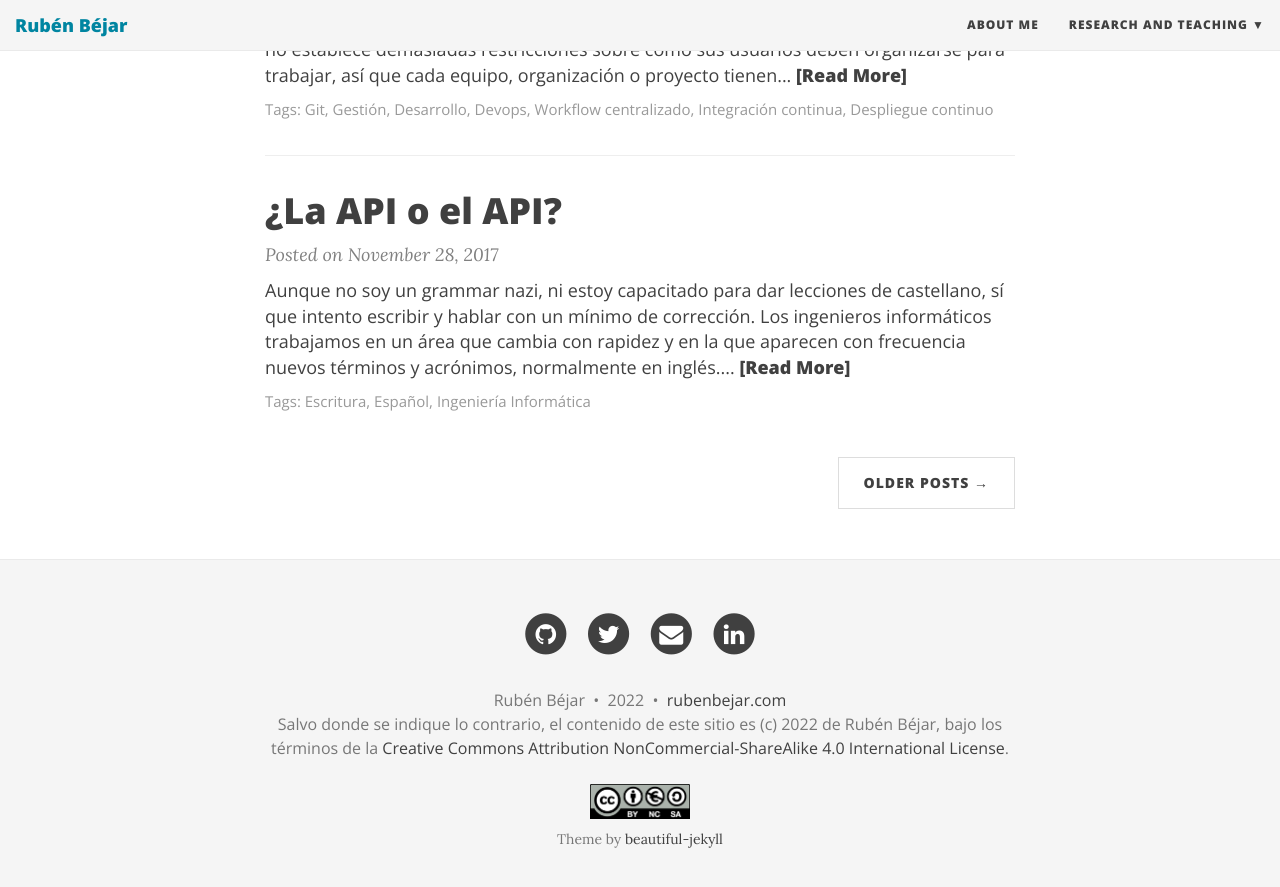
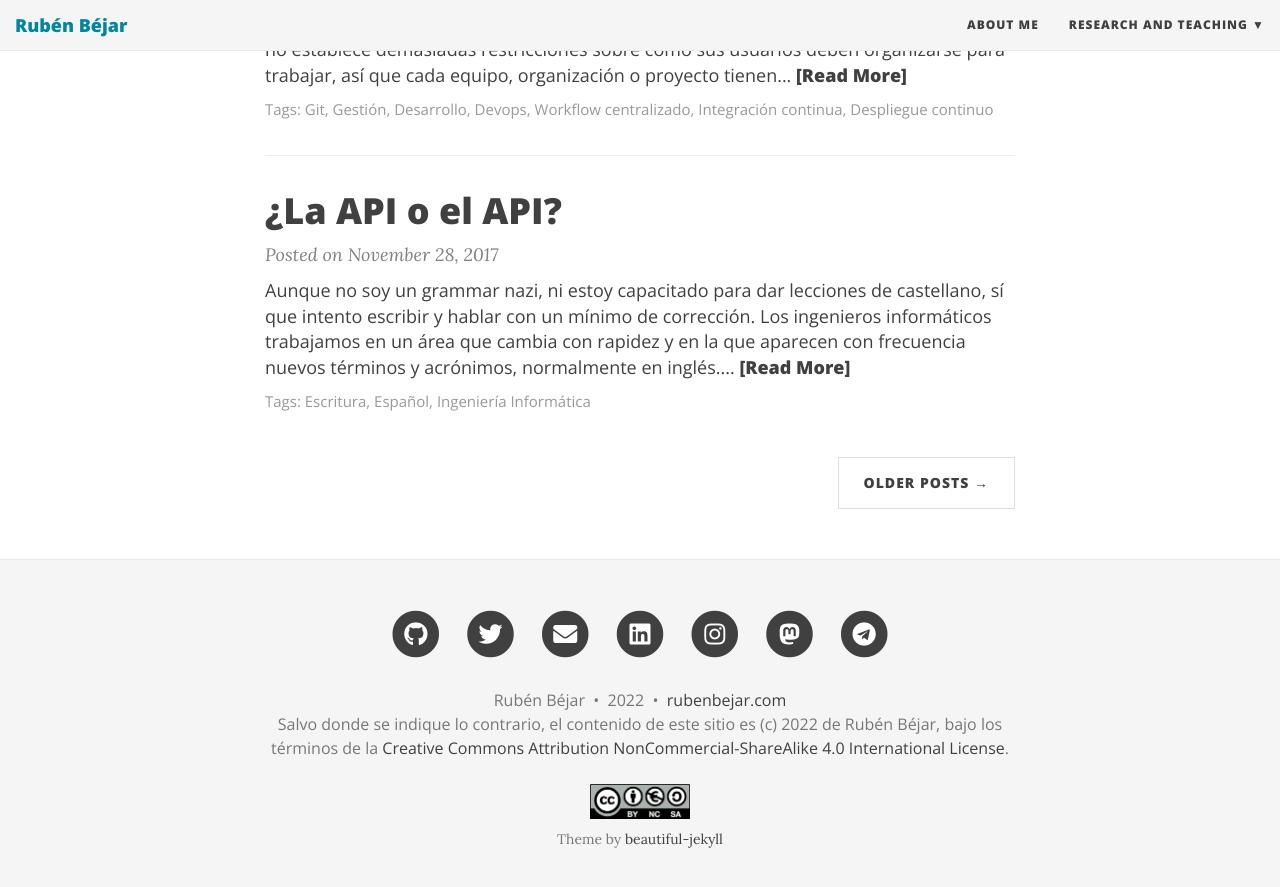
Before and after one commit to rbejar/rbejar.github.io, a Jekyll site: the page built from index.html, in a window 1280 px wide and 900 px high, scrolled down 1457 px. Shown: the top 887 px of the window. Built offline with Jekyll 4.4.1, drawn with Linux system fonts in a browser that asks for light colours; nearby versions of some CDN libraries; the list of posts is cut into pages by our own code.

```diff
--- a/Gemfile
+++ b/Gemfile
@@ -2,3 +2,4 @@ source 'https://rubygems.org'
 
 gem 'github-pages'
 gem 'jekyll-paginate'
+gem 'webrick'
--- a/_config.yml
+++ b/_config.yml
@@ -50,9 +50,11 @@ author:
   #xing: yourname
   #stackoverflow: yourlink  # eg. "3943160/daattali"
   #snapchat: yourname
-  #instagram: yourname
+  instagram: rubejar
   #youtube: yourlink   # eg. user/daattali or channel/daattali
   #spotify: yourname
+  mastodon: mastodon.social/@rubejar
+  telegram: rubejar
 
 # Select which links to show in the footer
 footer-links-active:
@@ -67,9 +69,11 @@ footer-links-active:
   xing: false
   stackoverflow: false
   snapchat: false
-  instagram: false
+  instagram: true
   youtube: false
   spotify: false
+  mastodon: true
+  telegram: true
 
 # Select which share links to show in posts
 share-links-active:
--- a/_includes/footer.html
+++ b/_includes/footer.html
@@ -8,7 +8,7 @@
             <a href="https://www.facebook.com/{{ site.author.facebook }}" title="Facebook">
               <span class="fa-stack fa-lg">
                 <i class="fa fa-circle fa-stack-2x"></i>
-                <i class="fa fa-facebook fa-stack-1x fa-inverse"></i>
+                <i class="fab fa-facebook fa-stack-1x fa-inverse"></i>
               </span>
             </a>
           </li>
@@ -18,7 +18,7 @@
             <a href="https://github.com/{{ site.author.github }}" title="GitHub">
               <span class="fa-stack fa-lg">
                 <i class="fa fa-circle fa-stack-2x"></i>
-                <i class="fa fa-github fa-stack-1x fa-inverse"></i>
+                <i class="fab fa-github fa-stack-1x fa-inverse"></i>
               </span>
             </a>
           </li>
@@ -28,7 +28,7 @@
             <a href="https://twitter.com/{{ site.author.twitter }}" title="Twitter">
               <span class="fa-stack fa-lg">
                 <i class="fa fa-circle fa-stack-2x"></i>
-                <i class="fa fa-twitter fa-stack-1x fa-inverse"></i>
+                <i class="fab fa-twitter fa-stack-1x fa-inverse"></i>
               </span>
             </a>
           </li>
@@ -38,7 +38,7 @@
             <a href="https://reddit.com/u/{{ site.author.reddit }}" title="Reddit">
               <span class="fa-stack fa-lg">
                 <i class="fa fa-circle fa-stack-2x"></i>
-                <i class="fa fa-reddit fa-stack-1x fa-inverse"></i>
+                <i class="fab fa-reddit fa-stack-1x fa-inverse"></i>
               </span>
             </a>
           </li>
@@ -48,7 +48,7 @@
             <a href="https://plus.google.com/{{ site.author.google-plus }}" title="Google+">
               <span class="fa-stack fa-lg">
                 <i class="fa fa-circle fa-stack-2x"></i>
-                <i class="fa fa-google-plus fa-stack-1x fa-inverse"></i>
+                <i class="fab fa-google-plus fa-stack-1x fa-inverse"></i>
               </span>
             </a>
           </li>
@@ -68,7 +68,7 @@
             <a href="https://linkedin.com/in/{{ site.author.linkedin }}" title="LinkedIn">
               <span class="fa-stack fa-lg">
                 <i class="fa fa-circle fa-stack-2x"></i>
-                <i class="fa fa-linkedin fa-stack-1x fa-inverse"></i>
+                <i class="fab fa-linkedin fa-stack-1x fa-inverse"></i>
               </span>
             </a>
           </li>
@@ -78,7 +78,7 @@
             <a href="https://www.xing.com/profile/{{ site.author.xing }}" title="Xing">
               <span class="fa-stack fa-lg">
                 <i class="fa fa-circle fa-stack-2x"></i>
-                <i class="fa fa-xing fa-stack-1x fa-inverse"></i>
+                <i class="fab fa-xing fa-stack-1x fa-inverse"></i>
               </span>
             </a>
           </li>
@@ -88,7 +88,7 @@
             <a href="https://stackoverflow.com/users/{{ site.author.stackoverflow }}" title="StackOverflow">
               <span class="fa-stack fa-lg">
                 <i class="fa fa-circle fa-stack-2x"></i>
-                <i class="fa fa-stack-overflow fa-stack-1x fa-inverse"></i>
+                <i class="fab fa-stack-overflow fa-stack-1x fa-inverse"></i>
               </span>
             </a>
           </li>
@@ -98,7 +98,7 @@
             <a href="https://www.snapchat.com/add/{{ site.author.snapchat }}" title="Snapchat">
               <span class="fa-stack fa-lg">
                 <i class="fa fa-circle fa-stack-2x"></i>
-                <i class="fa fa-snapchat-ghost fa-stack-1x fa-inverse"></i>
+                <i class="fab fa-snapchat-ghost fa-stack-1x fa-inverse"></i>
               </span>
             </a>
           </li>
@@ -108,7 +108,7 @@
             <a href="https://www.instagram.com/{{ site.author.instagram }}" title="Instagram">
               <span class="fa-stack fa-lg">
                 <i class="fa fa-circle fa-stack-2x"></i>
-                <i class="fa fa-instagram fa-stack-1x fa-inverse"></i>
+                <i class="fab fa-instagram fa-stack-1x fa-inverse"></i>
               </span>
             </a>
           </li>
@@ -118,7 +118,7 @@
             <a href="https://www.youtube.com/{{ site.author.youtube }}" title="YouTube">
               <span class="fa-stack fa-lg">
                 <i class="fa fa-circle fa-stack-2x"></i>
-                <i class="fa fa-youtube fa-stack-1x fa-inverse"></i>
+                <i class="fab fa-youtube fa-stack-1x fa-inverse"></i>
               </span>
             </a>
           </li>
@@ -128,7 +128,7 @@
             <a href="https://open.spotify.com/user/{{ site.author.spotify }}" title="Spotify">
               <span class="fa-stack fa-lg">
                 <i class="fa fa-circle fa-stack-2x"></i>
-                <i class="fa fa-spotify fa-stack-1x fa-inverse"></i>
+                <i class="fab fa-spotify fa-stack-1x fa-inverse"></i>
               </span>
             </a>
           </li>
@@ -139,6 +139,26 @@
 			  <span class="fa-stack fa-lg">
 				<i class="fa fa-circle fa-stack-2x"></i>
 				<i class="fa fa-rss fa-stack-1x fa-inverse"></i>
+			  </span>
+			</a>
+		  </li>
+          {% endif %}
+          {% if site.footer-links-active.mastodon %}
+		  <li>
+			<a href="https://{{ site.author.mastodon }}" title="Mastodon">
+			  <span class="fa-stack fa-lg">
+				<i class="fa fa-circle fa-stack-2x"></i>
+				<i class="fab fa-mastodon fa-stack-1x fa-inverse"></i>
+			  </span>
+			</a>
+		  </li>
+          {% endif %}
+          {% if site.footer-links-active.telegram %}
+		  <li>
+			<a href="https://t.me/{{ site.author.telegram }}" title="Telegram">
+			  <span class="fa-stack fa-lg">
+				<i class="fa fa-circle fa-stack-2x"></i>
+				<i class="fab fa-telegram fa-stack-1x fa-inverse"></i>
 			  </span>
 			</a>
 		  </li>
--- a/_layouts/base.html
+++ b/_layouts/base.html
@@ -4,7 +4,7 @@ common-css:
   - "/css/bootstrap-social.css"
   - "/css/main.css"
 common-ext-css:
-  - "//maxcdn.bootstrapcdn.com/font-awesome/4.6.0/css/font-awesome.min.css"
+  - "//cdnjs.cloudflare.com/ajax/libs/font-awesome/5.9.0/css/all.min.css"
 common-googlefonts:
   - "Lora:400,700,400italic,700italic"
   - "Open+Sans:300italic,400italic,600italic,700italic,800italic,400,300,600,700,800"
```
Also changed, not shown: _includes/social-share.html (+4 -4 lines), Gemfile.lock.
